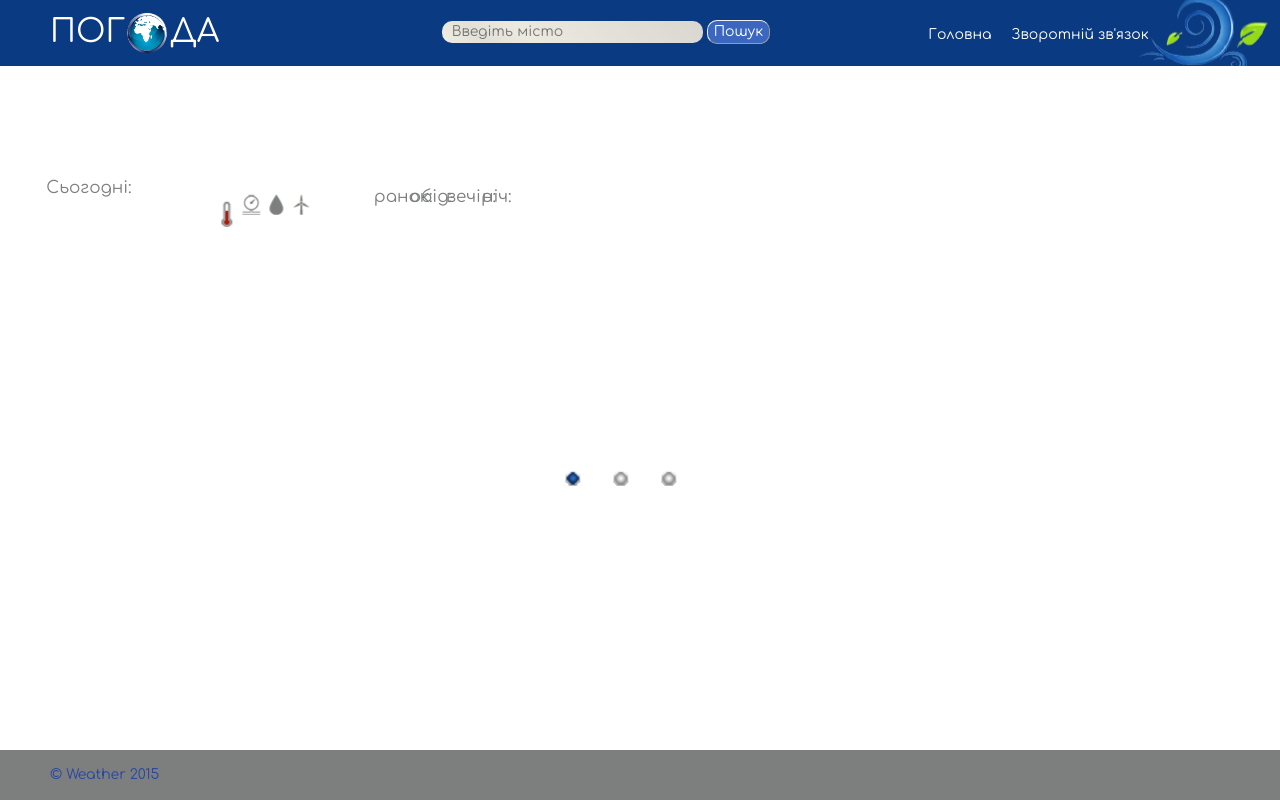
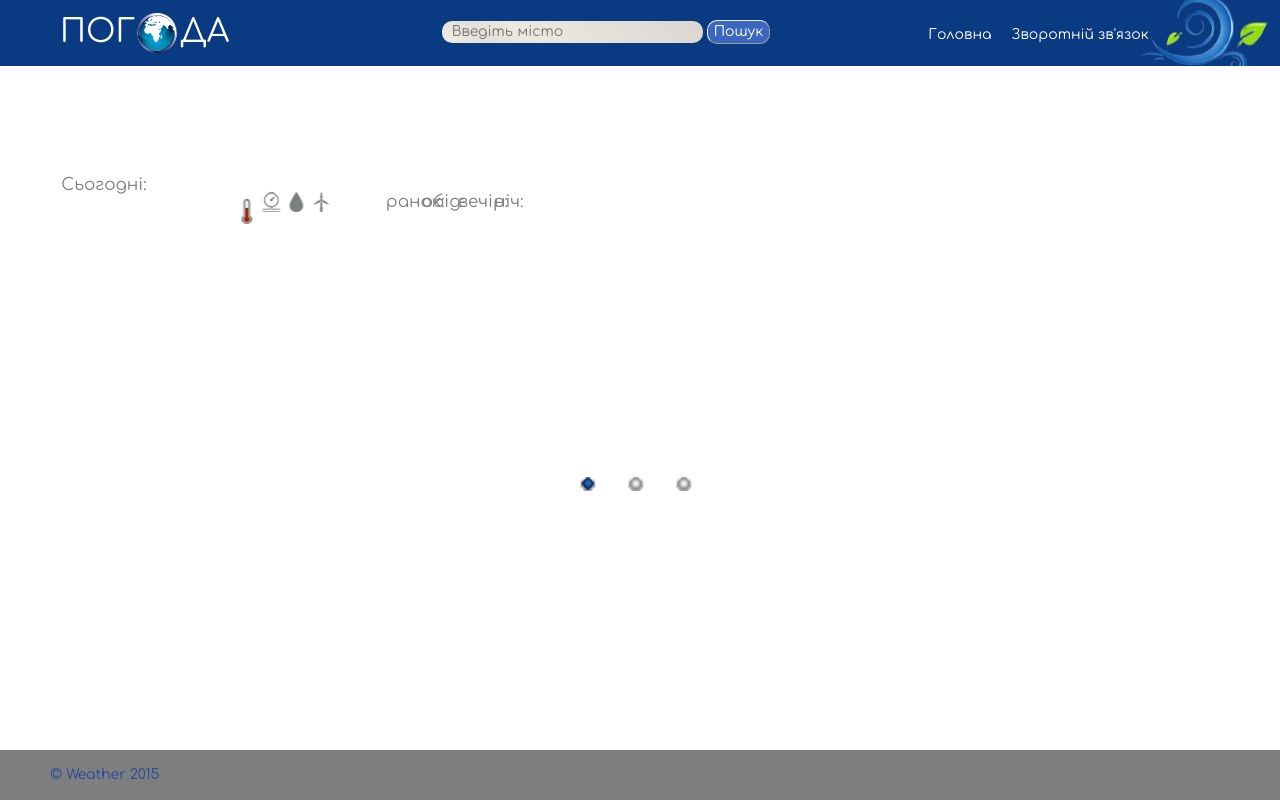
Before and after one commit to danafil/weatherApp, a plain HTML site: page index.html in a window 1280 px wide. Drawn offline with nearby package versions, Linux system fonts and the light colour scheme.

Commit message:
fixed css for logo

```diff
--- a/css/stylesheets.css
+++ b/css/stylesheets.css
@@ -28,7 +28,7 @@ header.header_group {
 }
 .logo {
 	color: white;
-	padding-left: 50px;
+	padding-left: 60px;
 }
 h1 {
 	font-size: 2rem;
@@ -114,6 +114,9 @@ ul.menu li a:active {
     width: 100%;
     max-width: 82.667em;
 }
+div.row {
+	margin-left: 0;
+}
 div.today {
 	color: #7d7e7e;
 	font-size: 1.2em;
@@ -130,7 +133,7 @@ span #today-date {
 	float: left;
 	width: 20%;
 	position: relative;
-    left: 130px;
+    left: 135px;
     top: -20px;
 }
 .forecast-wrapper ul.condition-today li {
@@ -177,6 +180,7 @@ span #today-date {
  ul.temp-today {
    	display: inline-block;
  	list-style-type: none;
+ 	margin-top: 8px;
  }
  ul.temp-today li {
  	float: left;
```
